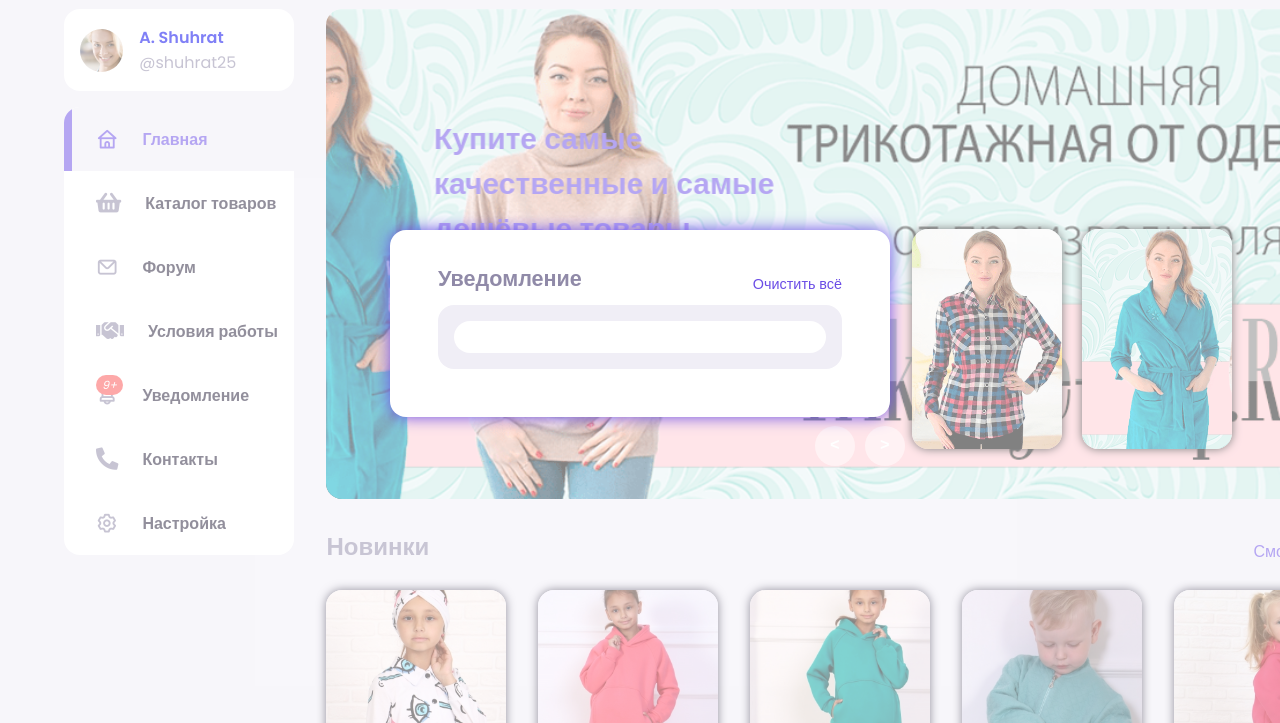
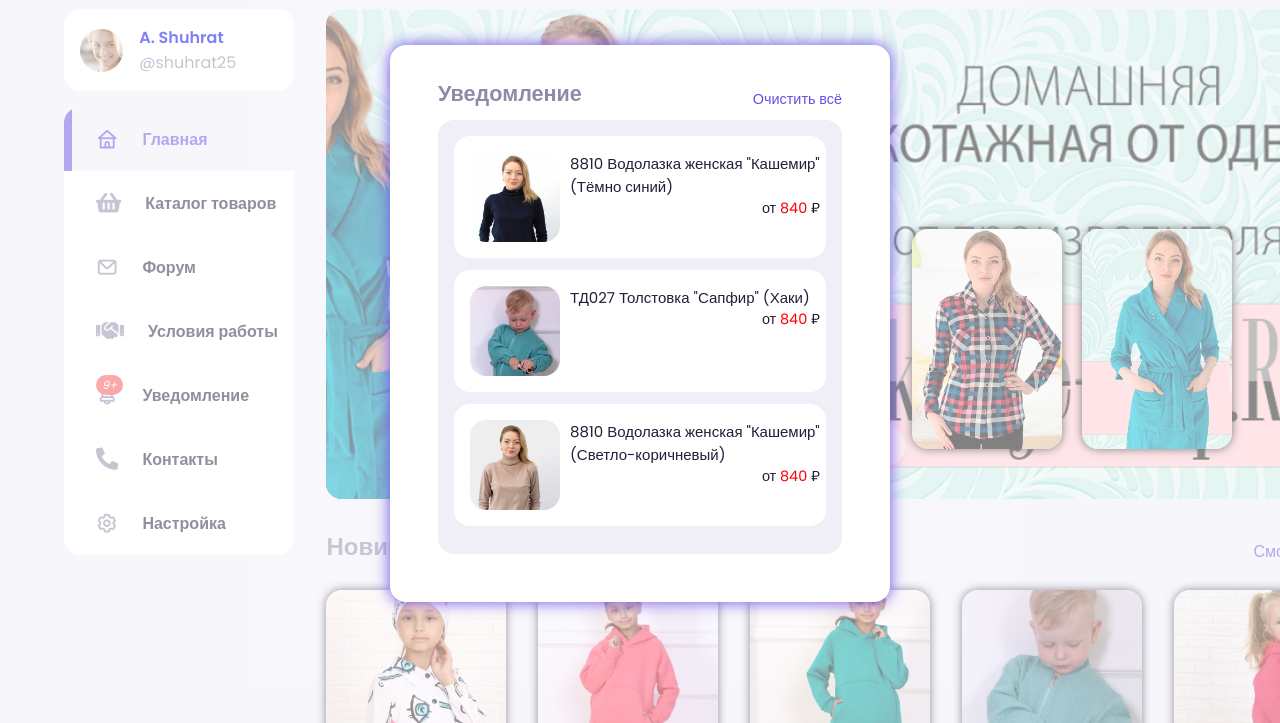
Before and after one commit to Shuhrat25/Shopping_website, a plain HTML site: page index.html in a window 1280 px wide. Shown: the part 77-800 px from the top of the page. Drawn offline with nearby package versions, Linux system fonts and the light colour scheme.

Commit message:
Izzatbek

```diff
--- a/assets/css/style.css
+++ b/assets/css/style.css
@@ -884,6 +884,7 @@ main .container .left .profile {
     background: var(--color-light);
     margin-top: 10px;
     border-radius: var(--card-border-radius);
+
 }
 
 .notification-menu ul li{
@@ -891,4 +892,30 @@ main .container .left .profile {
     border-radius: var(--card-border-radius);
     background: var(--color-white);
     transition: .5s;
+    margin-bottom: 12px;
 }
+.notification-menu ul li img{
+    width: 90px;
+    height: 90px;
+    border-radius: var(--card-border-radius);
+    object-fit: cover;
+    object-position: top;
+}
+.notific-info {
+    width: 100%;
+
+}
+.notification-menu ul li .notific-name {
+    font-size: 15px;
+    text-align: start;
+}
+.notification-menu .main-noti {
+    display: grid;
+    grid-template-columns: 90px calc(100% - 90px);
+    /* gap: 60px; */
+    column-gap: 10px;
+    text-align: end;
+}
+.notific-price span {
+    color: red;
+}
--- a/index.html
+++ b/index.html
@@ -348,7 +348,33 @@
                 <span>Очистить всё</span>
             </div>
             <ul>
-                <li></li>
+                <li>
+                <div class="main-noti">
+                    <div class="notific-image"><img src="../Shopping_website/assets/images/products/9.jpg" alt=""></div>
+                    <div class="notific-info">
+                        <div class="notific-name"><span>8810 Водолазка женская "Кашемир" (Тёмно синий)</span></div>
+                        <div class="notific-price">от <span>840</span> ₽</div>
+                    </div>
+                </div>
+                </li>
+                <li>
+                    <div class="main-noti">
+                        <div class="notific-image"><img src="../Shopping_website/assets/images/products/4.jpg" alt=""></div>
+                        <div class="notific-info">
+                            <div class="notific-name"><span>ТД027 Толстовка "Сапфир" (Хаки)</span></div>
+                            <div class="notific-price">от <span>840</span> ₽</div>
+                        </div>
+                    </div>
+                    </li>
+                    <li>
+                        <div class="main-noti">
+                            <div class="notific-image"><img src="../Shopping_website/assets/images/products/6.jpg" alt=""></div>
+                            <div class="notific-info">
+                                <div class="notific-name"><span>8810 Водолазка женская "Кашемир" (Светло-коричневый)</span></div>
+                                <div class="notific-price">от <span>840</span> ₽</div>
+                            </div>
+                        </div>
+                    </li>
             </ul>
         </div>
     </div>
```
